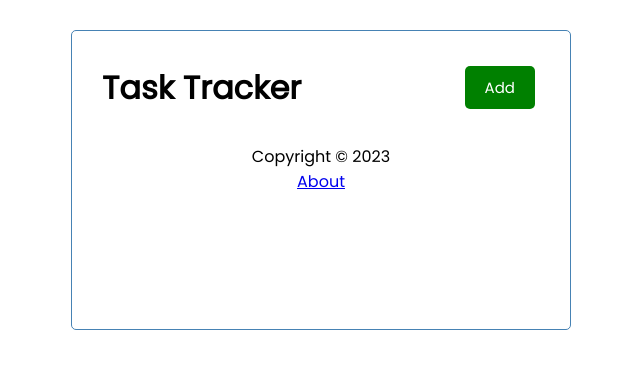
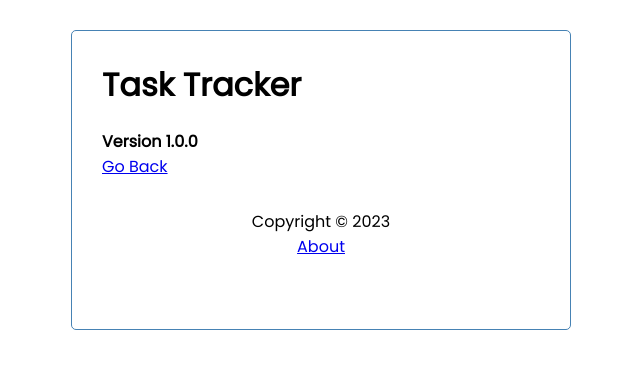
Before and after one commit to obaidash99/react-crash-revision, a React (Create React App) app: page /about in a window 1280 px wide. Shown: the top 368 px of the page, without its empty margins (319-959 px from the left). Built offline with nearby package versions, Linux system fonts and the light colour scheme; data requests are answered from the project's data file.

Commit message:
fix routing error

```diff
--- a/src/App.js
+++ b/src/App.js
@@ -1,9 +1,10 @@
 import Header from './components/Header';
+import Tasks from './components/Tasks';
+import AddTask from './components/AddTask';
 import { useState, useEffect } from 'react';
 import Footer from './components/Footer';
 import About from './components/About';
 import { BrowserRouter as Router, Route, Routes } from 'react-router-dom';
-import Home from './components/Home';
 
 function App() {
 	const [showAddTask, setShowAddTask] = useState(false);
@@ -84,17 +85,18 @@
 					<Route
 						path="/"
 						exact
-						component={
-							<Home
-								showAddTask={showAddTask}
-								addTask={addTask}
-								tasks={tasks}
-								deleteTask={deleteTask}
-								toggleReminder={toggleReminder}
-							/>
-						}
+						Component={() => (
+							<>
+								{showAddTask && <AddTask onAdd={addTask} />}
+								{tasks.length > 0 ? (
+									<Tasks tasks={tasks} onDelete={deleteTask} onToggle={toggleReminder} />
+								) : (
+									'No Tasks!'
+								)}
+							</>
+						)}
 					/>
-					<Route path="/about" component={About} />
+					<Route path="/about" element={<About />} />
 				</Routes>
 				<Footer />
 			</div>
--- a/src/components/About.js
+++ b/src/components/About.js
@@ -1,8 +1,10 @@
+import { Link } from "react-router-dom"
+
 const About = () => {
   return (
     <>
     <h4>Version 1.0.0</h4>
-    <a href="/">Go Back</a>
+    <Link to="/">Go Back</Link>
     </>
   )
 }
--- a/src/components/Footer.js
+++ b/src/components/Footer.js
@@ -1,8 +1,10 @@
+import { Link } from "react-router-dom"
+
 const Footer = () => {
   return (
     <footer>
       <p>Copyright &copy; 2023</p>
-      <a href="/about">About</a>
+      <Link to="/about">About</Link>
     </footer>
   )
 }
--- a/src/components/Header.js
+++ b/src/components/Header.js
@@ -1,15 +1,20 @@
 import PropTypes from 'prop-types';
 import Button from './Button';
+import { useLocation } from 'react-router-dom';
 
 const Header = ({ title, onAdd, showAdd }) => {
+	const location = useLocation();
+
 	return (
 		<header className="header">
 			<h1>{title}</h1>
-			<Button
-				color={showAdd ? 'red' : 'green'}
-				text={showAdd ? 'Close' : 'Add'}
-				onClick={onAdd}
-			/>
+			{location.pathname === '/' && (
+				<Button
+					color={showAdd ? 'red' : 'green'}
+					text={showAdd ? 'Close' : 'Add'}
+					onClick={onAdd}
+				/>
+			)}
 		</header>
 	);
 };
--- a/src/components/Home.js
+++ /dev/null
@@ -1,17 +0,0 @@
-import Tasks from './components/Tasks';
-import AddTask from './components/AddTask';
-
-const Home = ({ showAddTask, addTask, tasks, deleteTask, toggleReminder }) => {
-	return (
-		<>
-			{showAddTask && <AddTask onAdd={addTask} />}
-			{tasks.length > 0 ? (
-				<Tasks tasks={tasks} onDelete={deleteTask} onToggle={toggleReminder} />
-			) : (
-				'No Tasks!'
-			)}
-		</>
-	);
-};
-
-export default Home;
```
